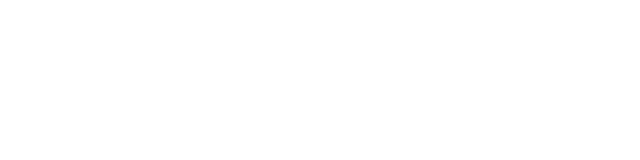
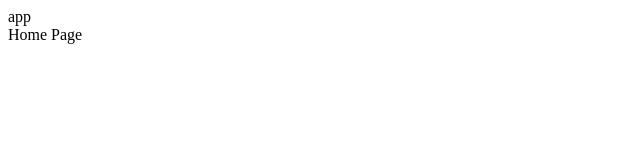
Before and after one commit to cagatay-usta/solid-ecommerce, a React (Vite) app: page /home in a window 1280 px wide. Shown: the top 160 px of the page, without its empty margins (0-640 px from the left). Built offline with nearby package versions, Linux system fonts and the light colour scheme.

Commit message:
setup basic routing

```diff
--- a/src/App.tsx
+++ b/src/App.tsx
@@ -1,8 +1,14 @@
+import '@fontsource/roboto/300.css';
+import '@fontsource/roboto/400.css';
+import '@fontsource/roboto/500.css';
+import '@fontsource/roboto/700.css';
+import { Outlet } from 'react-router-dom';
 
 function App() {
   return (
     <>
-
+app
+<Outlet />
     </>
   )
 }
--- /dev/null
+++ b/src/Pages/About.tsx
@@ -0,0 +1,8 @@
+
+function About() {
+  return (
+    <div>About</div>
+  )
+}
+
+export default About
--- /dev/null
+++ b/src/Pages/Home.tsx
@@ -0,0 +1,8 @@
+
+function Home() {
+  return (
+    <div>Home Page</div>
+  )
+}
+
+export default Home
--- /dev/null
+++ b/src/Pages/NotFound.tsx
@@ -0,0 +1,8 @@
+
+function NotFound() {
+  return (
+    <div>NotFound</div>
+  )
+}
+
+export default NotFound
--- a/src/main.tsx
+++ b/src/main.tsx
@@ -1,13 +1,22 @@
 import React from 'react'
 import ReactDOM from 'react-dom/client'
 import App from './App.tsx'
-import '@fontsource/roboto/300.css';
-import '@fontsource/roboto/400.css';
-import '@fontsource/roboto/500.css';
-import '@fontsource/roboto/700.css';
+import { BrowserRouter, Routes, Route } from 'react-router-dom'
+import Home from './Pages/Home.tsx'
+import About from './Pages/About.tsx'
+import NotFound from './Pages/NotFound.tsx'
+
 
 ReactDOM.createRoot(document.getElementById('root')!).render(
   <React.StrictMode>
-    <App />
+    <BrowserRouter>
+      <Routes>
+        <Route path='/' element={<App />}>
+          <Route path='home' element={<Home />} />
+          <Route path="About" element={<About />} />
+        </Route>
+        <Route path='*' element={<NotFound />} />
+      </Routes>
+    </BrowserRouter>
   </React.StrictMode>,
 )
```
Also changed, not shown: src/Pages/Cart.tsx (added), src/Pages/Checkout.tsx (added), src/Pages/Collection.tsx (added), src/Pages/Product.tsx (added).
